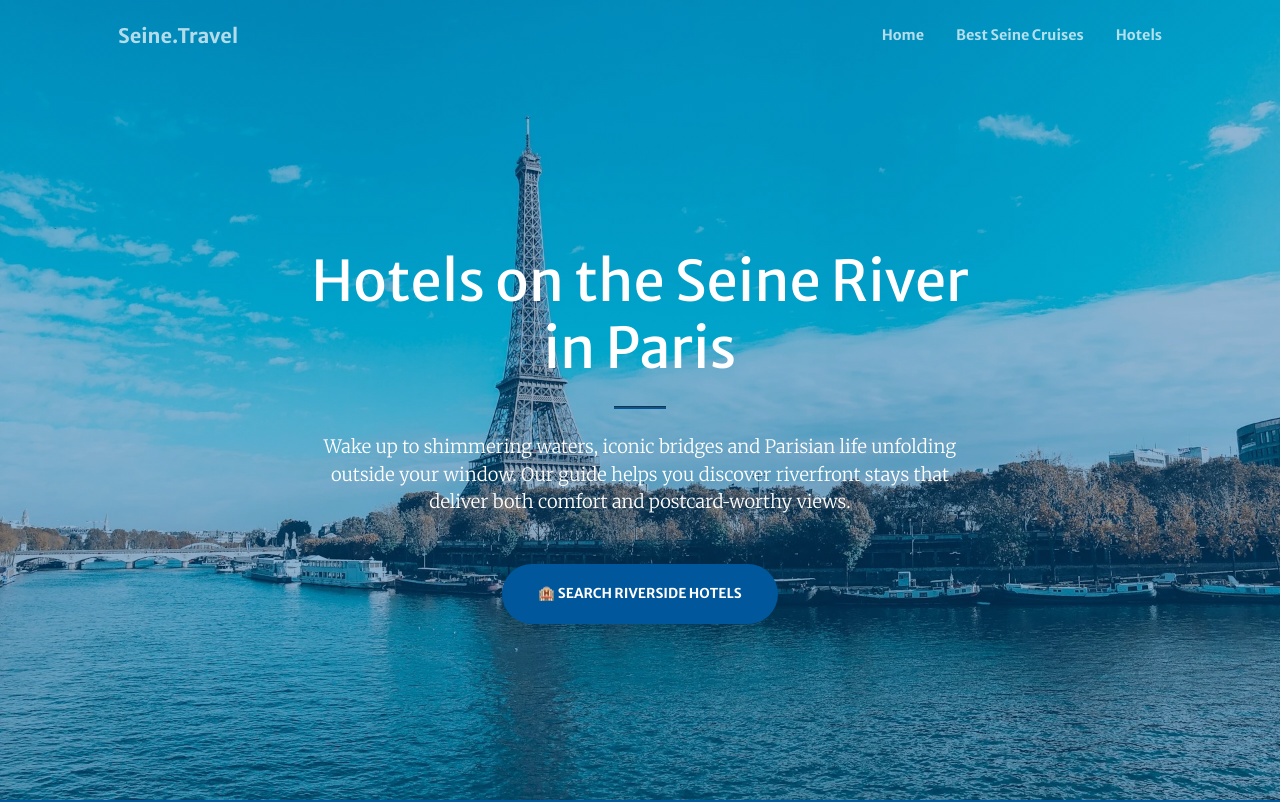
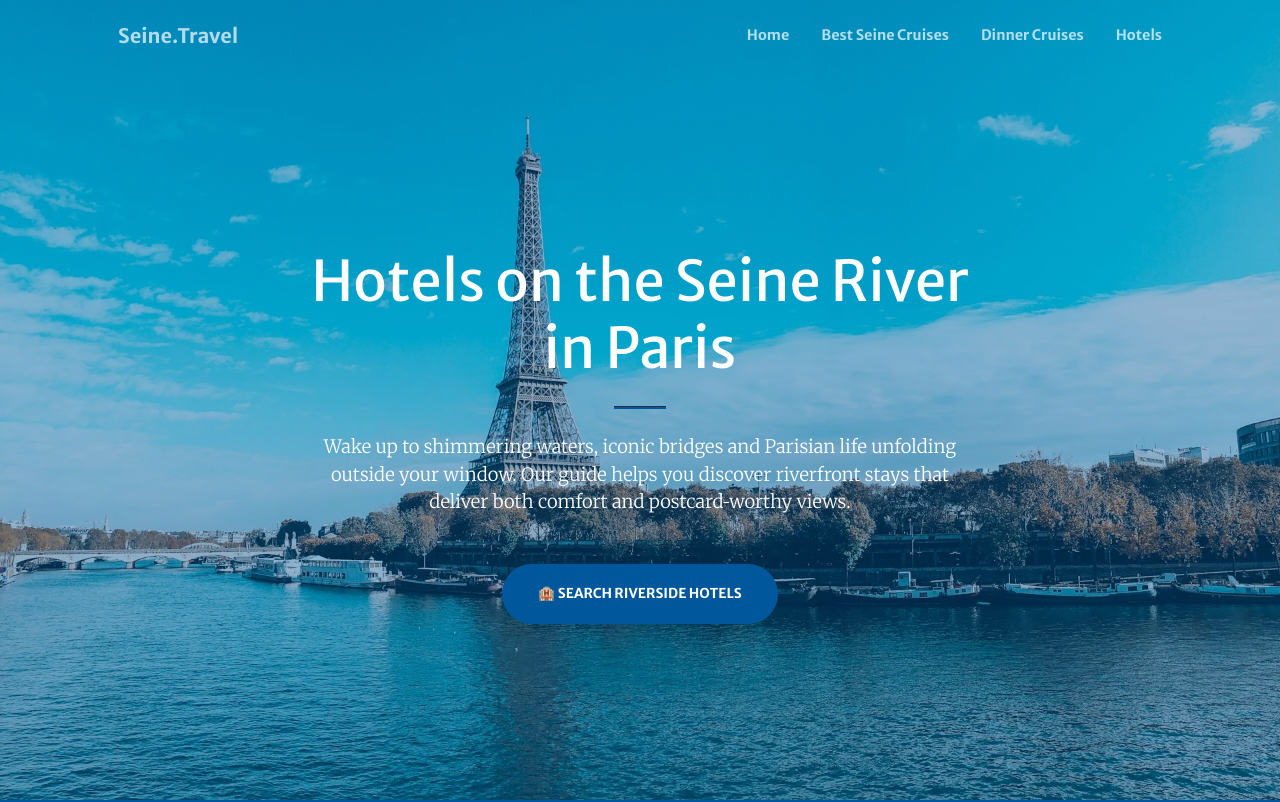
Before and after one commit to Elitedomainsx/seine-travel, a plain HTML site: page hotels.html in a window 1280 px wide. Shown: the top 802 px of the page. Drawn offline with nearby package versions, Linux system fonts and the light colour scheme; a script that the page names is missing.

Commit message:
Update hotels.html

```diff
--- a/hotels.html
+++ b/hotels.html
@@ -38,6 +38,7 @@
                     <ul class="navbar-nav ms-auto my-2 my-lg-0">
                         <li class="nav-item"><a class="nav-link" href="index.html">Home</a></li>
                         <li class="nav-item"><a class="nav-link" href="best-seine-cruises.html">Best Seine Cruises</a></li>
+                        <li class="nav-item"><a class="nav-link" href="river-cruise-paris-dinner.html">Dinner Cruises</a></li>
                         <li class="nav-item"><a class="nav-link" href="hotels.html">Hotels</a></li>
                     </ul>
                 </div>
```
